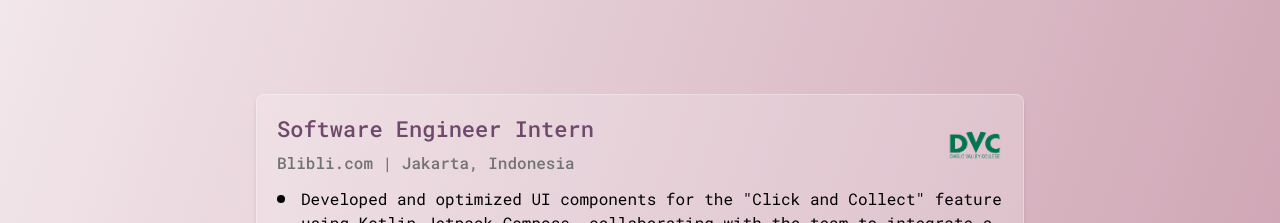
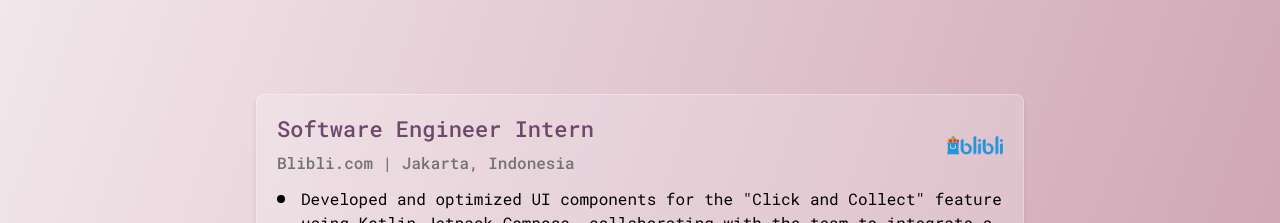
Before and after one commit to agathafels/agathasantoso, a website: page index.html in a window 1280 px wide. Shown: the part 1490-1713 px from the top of the page. Drawn offline with Linux system fonts and the light colour scheme.

Commit message:
Update index.html

```diff
--- a/index.html
+++ b/index.html
@@ -158,7 +158,7 @@
               </p>
             </div>
             <div class="flex-shrink-0">
-              <img class="w-14 h-14 flex-shrink-0" src="./img/dvc.png" />
+              <img class="w-14 h-14 flex-shrink-0" src="./img/blibli.png" />
             </div>
           </div>
           <div class="flex flex-col gap-y-1">
```
